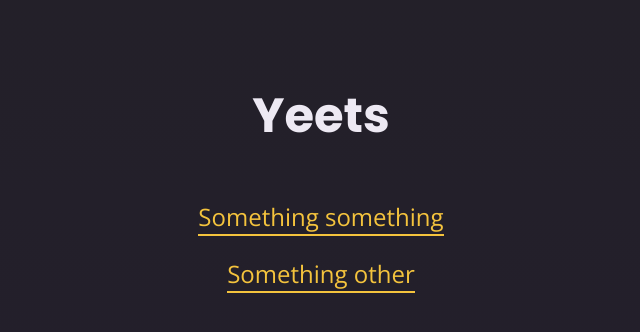
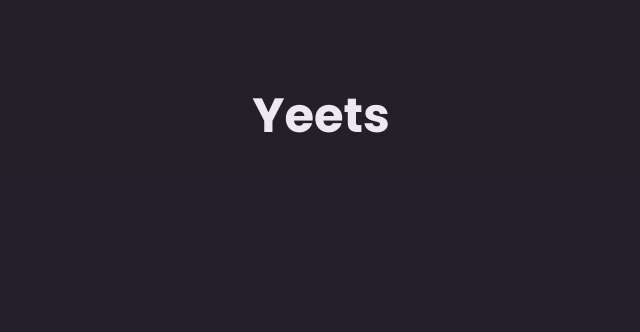
Before and after one commit to marcstreeter/becadev, a Next.js app: page /yeets in a window 1280 px wide. Shown: the top 332 px of the page, without its empty margins (319-959 px from the left). Built offline with nearby package versions, Linux system fonts and the light colour scheme.

Commit message:
chore: removed pages as they are not supported in static sites using AppRouter

```diff
--- a/app/yeets/page.tsx
+++ b/app/yeets/page.tsx
@@ -1,10 +1,6 @@
-import Link from "next/link";
-
 
 export default function Yeets() {
     return <main>
         <h1>Yeets</h1>
-        <p><Link href="/yeets/1">Something something</Link></p>
-        <p><Link href="/yeets/2">Something other</Link></p>
     </main>
 }
```
Also changed, not shown: app/yeets/[yeet]/page.tsx (deleted, +0 -7 lines).
